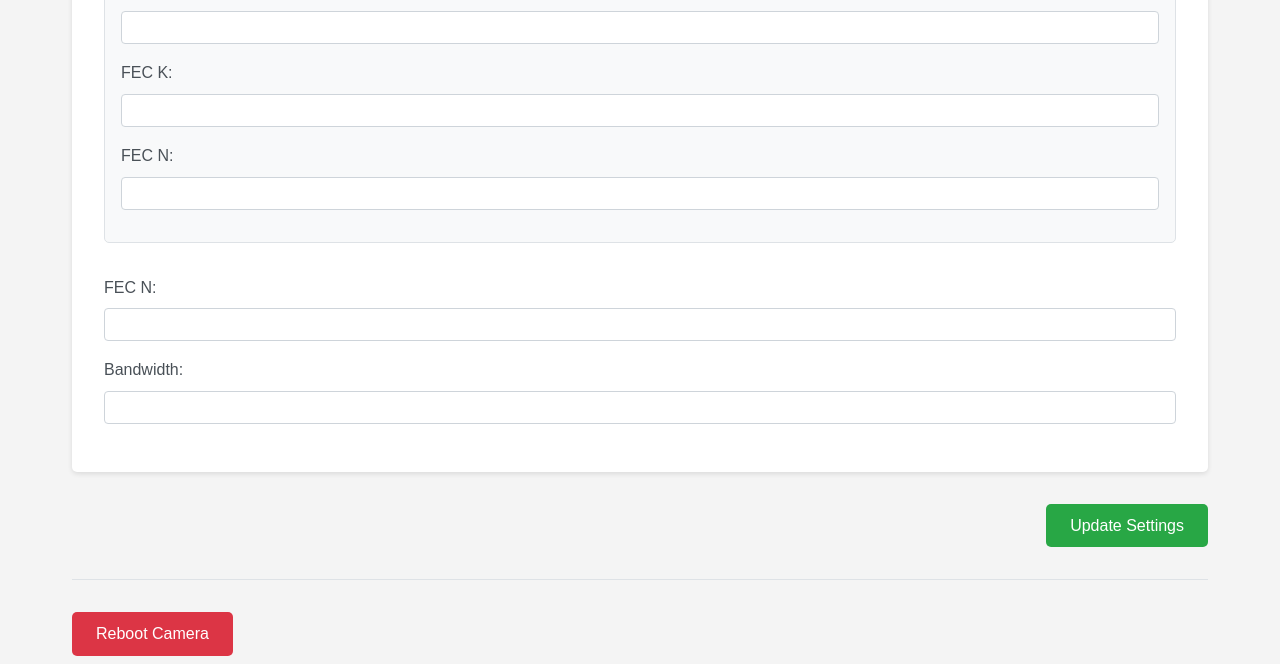
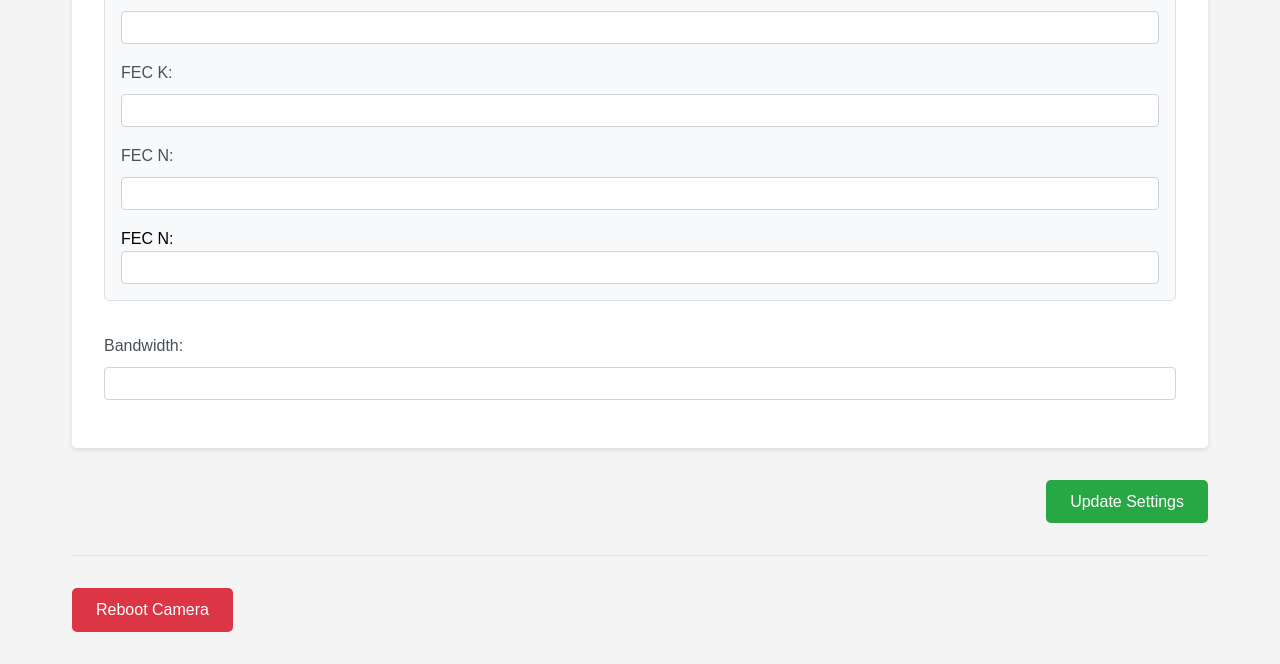
Before and after one commit to angorb/radxa_gs_webUI, a Flask app: page /camera in a window 1280 px wide. Shown: the part 1133-1797 px from the top of the page. After the commit the page ends 1765 px from the top, so only its background shows below. Run offline with Flask 3, Linux system fonts and the light colour scheme.

Commit message:
Update camera_settings.html

```diff
--- a/templates/camera_settings.html
+++ b/templates/camera_settings.html
@@ -88,8 +88,6 @@
                         <label for="fec_n">FEC N:</label>
                         <input type="number" id="fec_n" name="fec_n" class="config-input" value="{{ wfb.fec_n if wfb }}">
                     </div>
-                </div>
-                <div class="config-field">
                         <label for="fec_n">FEC N:</label>
                         <input type="number" id="fec_n" name="fec_n" class="config-input" value="{{ wfb.fec_n if wfb }}">
                     </div>
```
